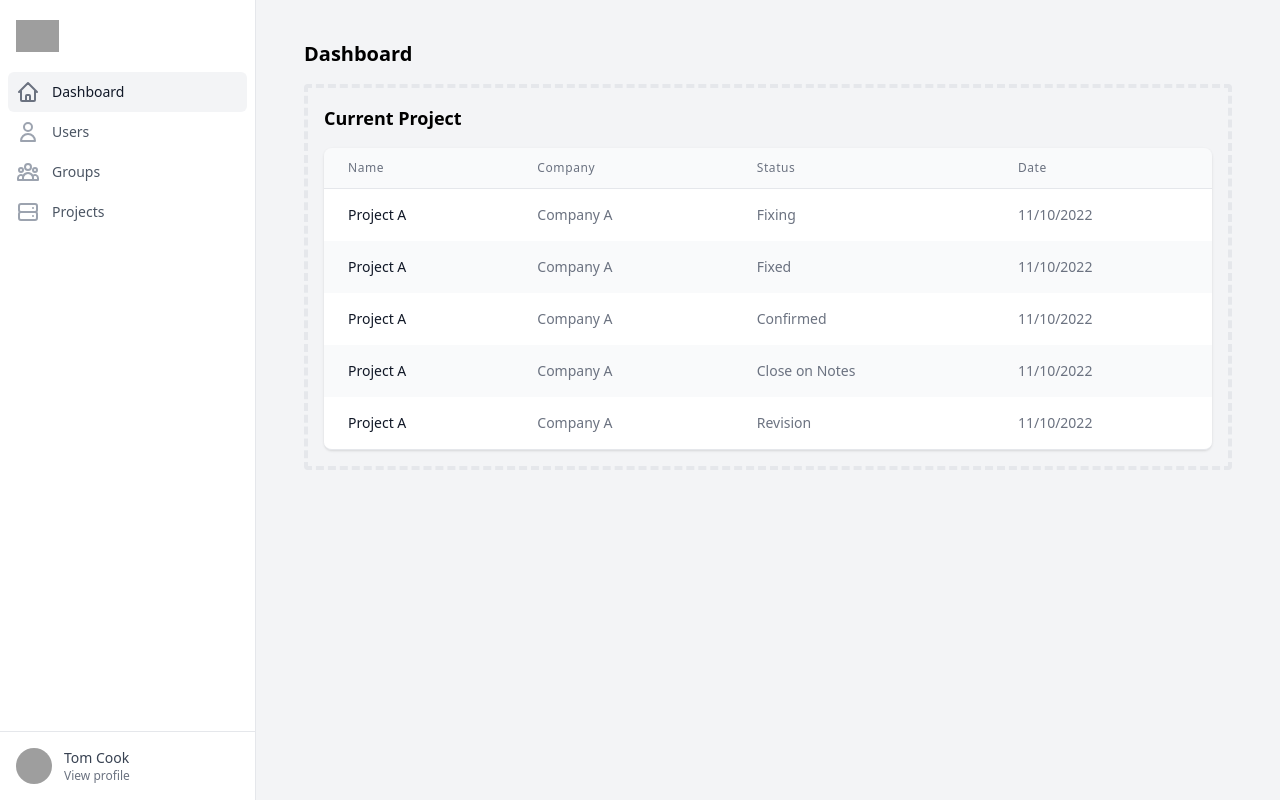
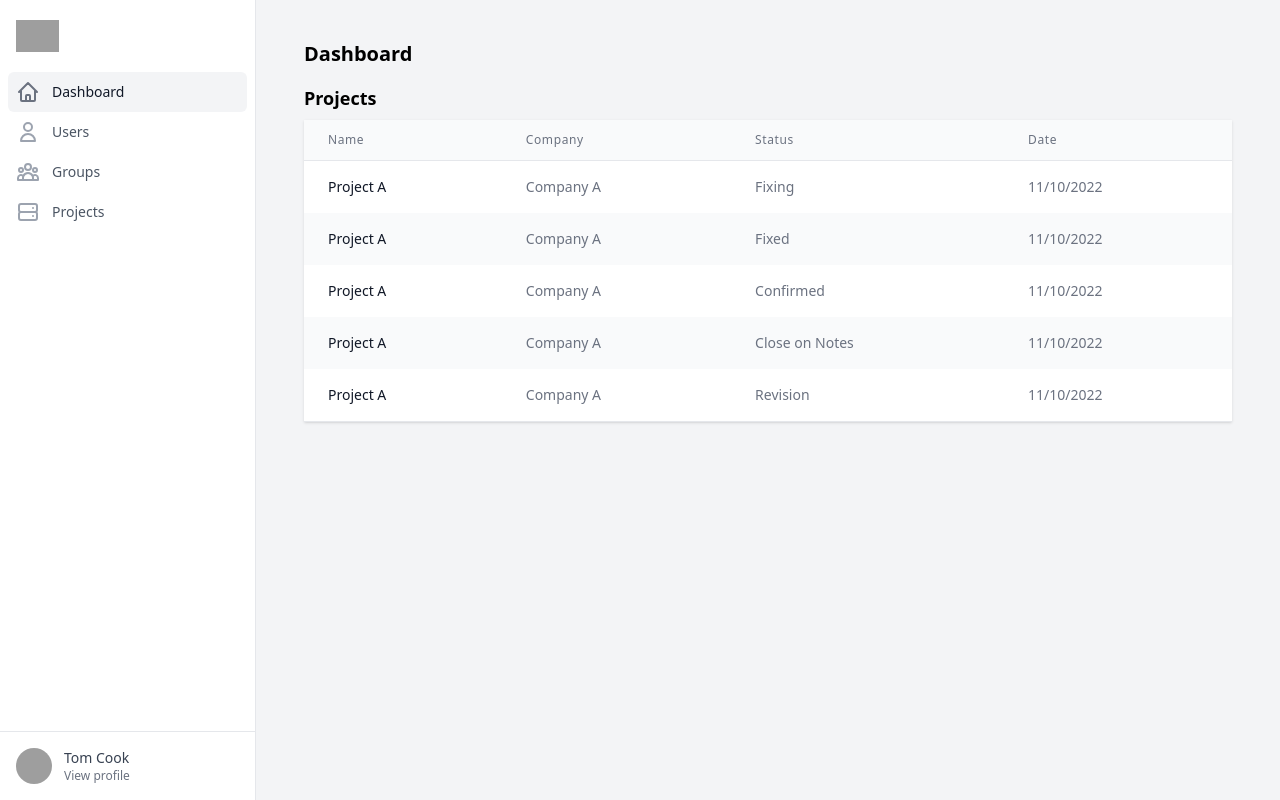
Before and after one commit to SaPH17/disarm, a React (Create React App) app in the folder view/: page / in a window 1280 px wide. Built offline with nearby package versions, Linux system fonts and the light colour scheme; grey boxes are pictures that could not be loaded.

Commit message:
fixed table, primary button, and detail stylings

```diff
--- a/view/src/components/primary-button.tsx
+++ b/view/src/components/primary-button.tsx
@@ -8,7 +8,7 @@ const PrimaryButton = ({ content }: ButtonData) => {
   return (
     <button
       type="button"
-      className="inline-flex items-center px-3 py-2 border border-transparent text-sm leading-4 font-medium rounded-md shadow-sm text-white bg-indigo-600 hover:bg-indigo-700 focus:outline-none focus:ring-2 focus:ring-offset-2 focus:ring-indigo-500"
+      className="inline-flex h-8 items-center px-4 border border-transparent text-xs leading-4 font-medium shadow-sm text-white bg-indigo-600 hover:bg-indigo-700 focus:outline-none focus:ring-2 focus:ring-offset-2 focus:ring-indigo-500"
     >
       {content}
     </button>
--- a/view/src/components/selected-detail.tsx
+++ b/view/src/components/selected-detail.tsx
@@ -15,11 +15,11 @@ export default function SelectedDetail({
   content,
 }: SelectedDetailData) {
   return (
-    <div className="flex flex-col gap-2 sm:gap-4 bg-gray-100 rounded border border-4 border-dashed rounded divide-y-4 divide-dashed">
-      <div className="flex flex-row justify-between items-center px-2 sm:px-4 pt-2 sm:pt-4">
-        <div className="text-lg font-semibold">{title}</div>
+    <div className="flex flex-col sm:gap-2 rounded divide-y-1 bg-white text-sm shadow">
+      <div className="flex flex-row justify-between items-center px-2 sm:px-4 p-2 sm:p-4 bg-gray-50">
+        <div className="text-md font-semibold">{title}</div>
       </div>
-      <div className="grid grid-cols-2 sm:grid-cols-3">
+      <div className="px-2 pb-4 grid grid-cols-2 sm:grid-cols-3">
         {contentTitle.map((ct) => {
           return (
             <div key={ct} className="col-span-1 flex flex-col p-2 sm:p-4">
--- a/view/src/components/table.tsx
+++ b/view/src/components/table.tsx
@@ -22,7 +22,7 @@ export default function Table({
     <div className="flex flex-col">
       <div className="-my-2 overflow-x-auto sm:-mx-6 lg:-mx-8">
         <div className="py-2 align-middle inline-block min-w-full sm:px-6 lg:px-8">
-          <div className="shadow overflow-hidden border-b border-gray-200 sm:rounded-lg">
+          <div className="shadow overflow-hidden border-b border-gray-200">
             <table className="min-w-full divide-y divide-gray-200">
               <thead className="bg-gray-50">
                 <tr>
--- a/view/src/pages/dashboard.tsx
+++ b/view/src/pages/dashboard.tsx
@@ -40,9 +40,10 @@ const title = ['name', 'company', 'status', 'date'];
 export default function Dashboard() {
   return (
     <>
-      <div className="text-xl font-semibold">Dashboard</div>
-      <div className="flex flex-col gap-2 sm:gap-4 p-2 sm:p-4 bg-gray-100 rounded border border-4 border-dashed rounded">
-        <div className="text-lg font-semibold">Current Project</div>
+      <div className="text-xl font-bold">Dashboard</div>
+
+      <div className="flex flex-col gap-1 sm:gap-2">
+        <div className="text-lg font-semibold">Projects</div>
         <Table title={title} content={content} />
       </div>
     </>
--- a/view/src/pages/manage/checklist/index.tsx
+++ b/view/src/pages/manage/checklist/index.tsx
@@ -79,7 +79,8 @@ export default function ManageChecklistIndex() {
         <PrimaryButton content="Create Checklist" />
         <SelectBox items={items} defaultValue={'-- Select Action --'} />
       </div>
-      <div className="flex flex-col gap-2 sm:gap-4 p-2 sm:p-4 bg-gray-100 rounded border border-4 border-dashed rounded">
+
+      <div className="flex flex-col gap-1 sm:gap-2">
         <div className="text-lg font-semibold">Checklists</div>
         <Table
           title={title}
--- a/view/src/pages/manage/group/index.tsx
+++ b/view/src/pages/manage/group/index.tsx
@@ -60,7 +60,8 @@ export default function ManageGroupIndex() {
         <PrimaryButton content="Create Group" />
         <SelectBox items={items} defaultValue={'-- Select Action --'} />
       </div>
-      <div className="flex flex-col gap-2 sm:gap-4 p-2 sm:p-4 bg-gray-100 rounded border border-4 border-dashed rounded">
+
+      <div className="flex flex-col gap-1 sm:gap-2">
         <div className="text-lg font-semibold">Groups</div>
         <Table title={title} content={content} />
       </div>
--- a/view/src/pages/manage/project/index.tsx
+++ b/view/src/pages/manage/project/index.tsx
@@ -75,8 +75,8 @@ export default function ManageProjectIndex() {
         </NavLink>
         <SelectBox items={items} defaultValue={'-- Select Action --'} />
       </div>
-      <div className="flex flex-col gap-2 sm:gap-4 p-2 sm:p-4 bg-gray-100 rounded border border-4 border-dashed rounded">
-        <div className="text-lg font-semibold">Current Projects</div>
+      <div className="flex flex-col gap-1 sm:gap-2">
+        <div className="text-lg font-semibold">Projects</div>
         <Table
           title={title}
           content={content}
--- a/view/src/pages/manage/user/index.tsx
+++ b/view/src/pages/manage/user/index.tsx
@@ -75,7 +75,8 @@ export default function ManageUserIndex() {
         <PrimaryButton content="Create User" />
         <SelectBox items={items} defaultValue={'-- Select Action --'} />
       </div>
-      <div className="flex flex-col gap-2 sm:gap-4 p-2 sm:p-4 bg-gray-100 rounded border border-4 border-dashed rounded">
+
+      <div className="flex flex-col gap-1 sm:gap-2">
         <div className="text-lg font-semibold">Users</div>
         <Table title={title} content={content} />
       </div>
```
